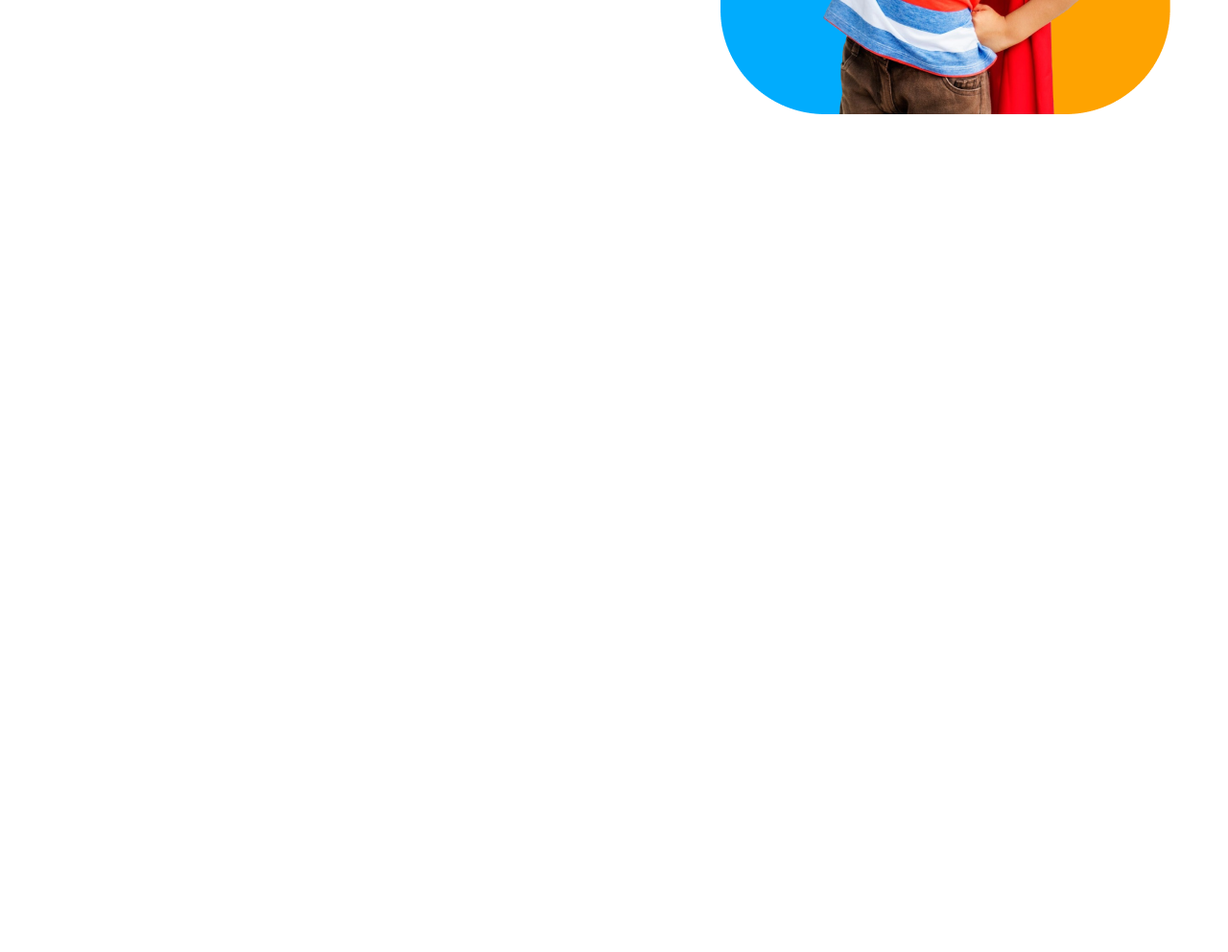
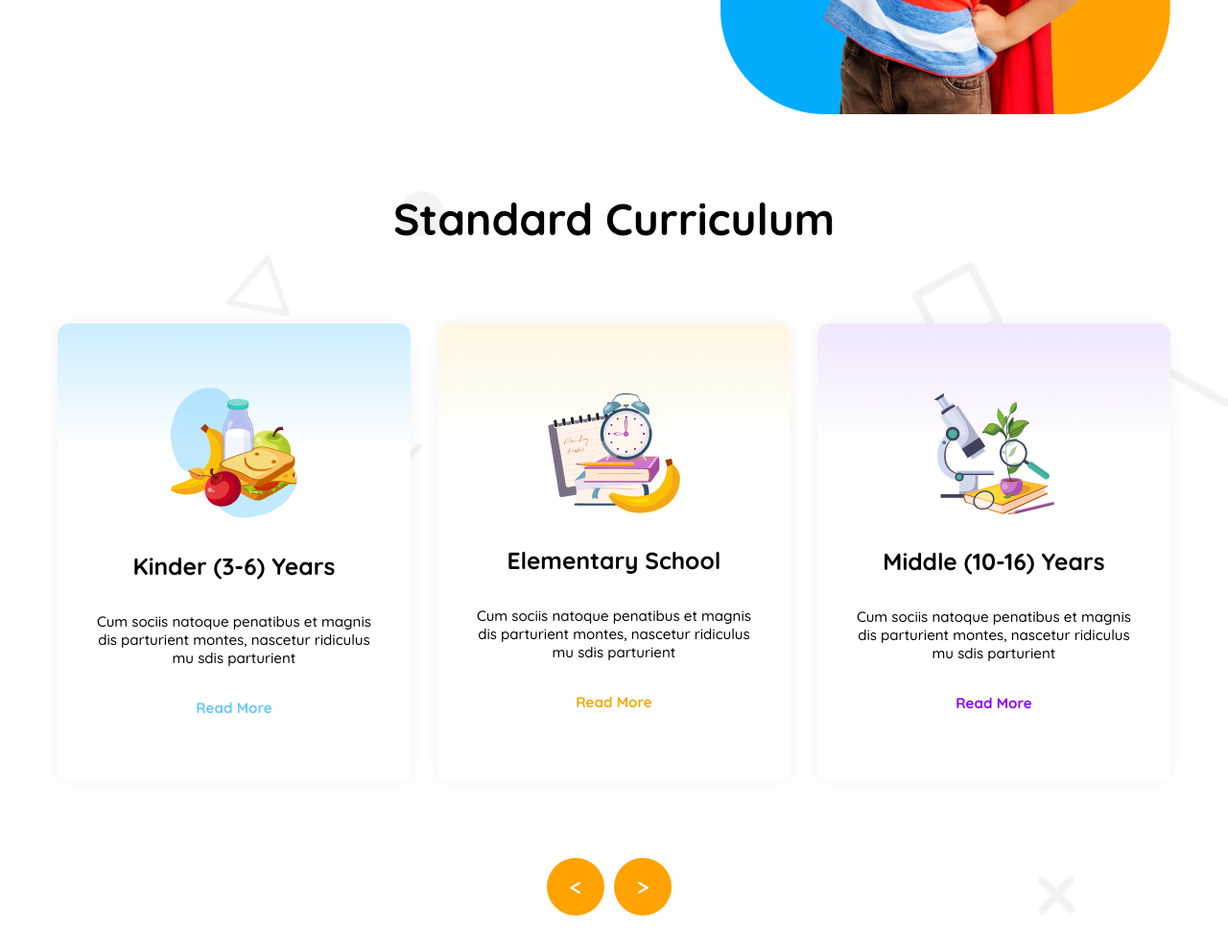
Before and after one commit to raseduzzaman-rayhan/B11-A2-Kids-School-Assignment-02, a plain HTML site: page index.html in a window 1280 px wide. Shown: the part 558-1550 px from the top of the page at 96% size. Before the commit the page ends 800 px from the top, so only its background shows below. Drawn offline with Linux system fonts and the light colour scheme.

Commit message:
Curriculum Section Done

```diff
--- a/index.html
+++ b/index.html
@@ -53,6 +53,59 @@
     </header>
 
     <main>
+        <section class="curriculum-section">
+            <div class="curriculum-container width">
+                <h1>Standard Curriculum</h1>
+                <div class="curriculum-boxes">
+
+                    <!-- curriculum box -1 -->
+
+                    <div class="curriculum-box-1 flex">
+                        <div class="box-img"><img src="assets/kinder.png" alt=""></div>
+                        <h3 class="kinder">Kinder (3-6) Years</h3>
+                        <p class="box-inner-description">Cum sociis natoque penatibus et magnis<br>
+                        dis parturient montes, nascetur ridiculus<br>
+                        mu sdis parturient
+                        </p>
+                        <h6 class="read-more-1">Read More</h6></span>
+                    </div>
+
+                    <!-- curriculum box 2-->
+
+                    <div class="curriculum-box-2 flex">
+                        <div class="box-img"><img src="assets/elementary.png" alt=""></div>
+                        <h3 class="kinder">Elementary School</h3>
+                        <p class="box-inner-description">Cum sociis natoque penatibus et magnis<br>
+                        dis parturient montes, nascetur ridiculus<br>
+                        mu sdis parturient
+                        </p>
+                        <h6 class="read-more-2">Read More</h6></span>
+                    </div>
+
+                    <!-- curriculum box 3-->
+
+                    <div class="curriculum-box-3 flex">
+                        <div class="box-img"><img src="assets/middle.png" alt=""></div>
+                        <h3 class="kinder">Middle (10-16) Years</h3>
+                        <p class="box-inner-description">Cum sociis natoque penatibus et magnis<br>
+                        dis parturient montes, nascetur ridiculus<br>
+                        mu sdis parturient
+                        </p>
+                        <h6 class="read-more-3">Read More</h6></span>
+                    </div>
+                </div>
+                <div class="less-greater flex">
+                    <div class="less flex">
+                        <span> &lt; </span>
+                    </div>
+                    <div class="greater flex">
+                        <span> &gt; </span>
+                    </div>
+                </div>
+            </div>
+        </section>
+
+
 
     </main>
 
--- a/style/style.css
+++ b/style/style.css
@@ -11,6 +11,19 @@
   font-family: "Quicksand", serif;
   font-optical-sizing: auto;
   font-style: normal;
+}
+
+/* Commonly Use CSS */
+
+.flex {
+    display: flex;
+    justify-content: center;
+    align-items: center;
+}
+
+.width {
+    max-width: 1160px;
+    margin: 0 auto;
 }
 
 /* NavBar Design */
@@ -124,3 +137,117 @@
     width: 468.61px;
     height: 575px;
 }
+
+/* Curriculum Section Design */
+
+.curriculum-section {
+    background-image: url(../assets/bg.png);
+    background-repeat: no-repeat;
+    background-size: 110%;
+    background-position: center;
+    padding: 80px 0;
+}
+
+.curriculum-container {
+    display: grid;
+    grid-template-columns: repeat(1, 1fr);
+    gap: 80px;
+}
+
+.curriculum-container h1 {
+    text-align: center;
+    font-weight: bold;
+    font-size: 46px;
+}
+
+.curriculum-boxes {
+    display: grid;
+    grid-template-columns: repeat(3 ,1fr);
+    gap: 28px;
+}
+
+.curriculum-box-1 {
+    gap: 33px;
+    height: 476.78px;
+    width: 367.8px;
+    background: linear-gradient(to bottom, #64C8FF66 -6%, #FFFFFF 28%);
+    flex-direction: column;
+    border-radius: 12.5px;
+    box-shadow: 0 0 19.16px 0.64px #0000000D;
+}
+
+.box-img {
+    display: flex;
+    justify-content: center;
+    align-items: center;
+}
+
+.curriculum-box-2 {
+    gap: 33px;
+    height: 476.78px;
+    width: 367.8px;
+    background: linear-gradient(to bottom, #FFF4DC -6%, #FFFFFF 28%);
+    flex-direction: column;
+    gap: 33px;
+    border-radius: 12.5px;
+    box-shadow: 0 0 19.16px 0.64px #0000000D;
+}
+
+.curriculum-box-3 {
+    gap: 33px;
+    height: 476.78px;
+    width: 367.8px;
+    background: linear-gradient(to bottom, #EEE1FF -6%, #FFFFFF 28%);
+    flex-direction: column;
+    gap: 33px;
+    border-radius: 12.5px;
+    box-shadow: 0 0 19.16px 0.64px #0000000D;
+}
+
+
+.kinder {
+    font-weight: bold;
+    font-size: 24.52px;
+    text-align: center;
+}
+
+.box-inner-description {
+    font-weight: 500;
+    font-size: 15.09px;
+    text-align: center;
+}
+
+.read-more-1 {
+    color: #64C8FF;
+    font-weight: bold;
+    font-size: 15.09px;
+    text-align: center;
+}
+
+.read-more-2 {
+    color: #F0AA00;
+    font-weight: bold;
+    font-size: 15.09px;
+    text-align: center;
+}
+
+.read-more-3 {
+    color: #8700FF;
+    font-weight: bold;
+    font-size: 15.09px;
+    text-align: center;
+}
+
+.less-greater .less, .greater {
+    background-color: #FEA301;
+    margin-right: 10px;
+    width: 60px;
+    height: 60px;
+    border-radius: 30px;
+}
+
+.less span, .greater span {
+    color: #FFFFFF;
+    font-size: 24px;
+    font-weight: 600;
+}
```
